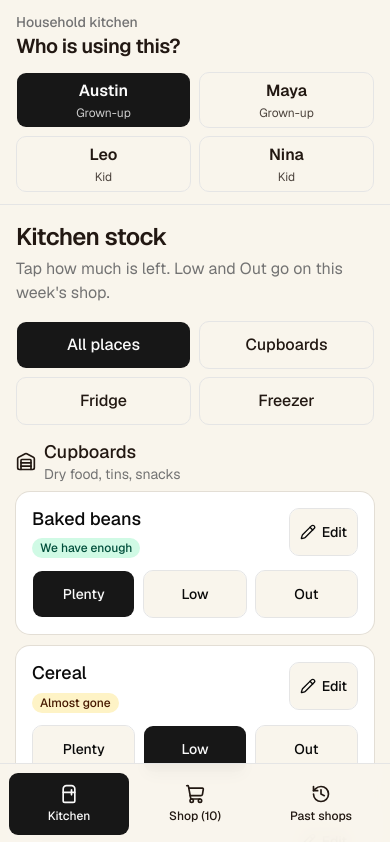
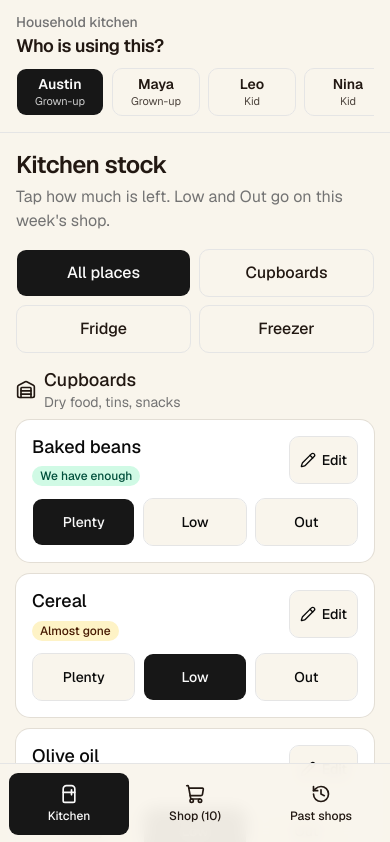
Before and after one commit to oztinjones-jpg/stock-up, a Next.js app: page / in a window 390 px wide. Shown: the top 842 px of the page. Built offline with nearby package versions, Linux system fonts and the light colour scheme.

Commit message:
Tighten phone chrome and clear the shop action bar
Compact the member switcher, pin Finish shop above the thumb nav so it no longer covers list items, and drop next-themes to avoid a hydration overlay on the Kitchen tab.

Co-authored-by: oztin.jones <oztin.jones@gmail.com>

```diff
--- a/src/app/layout.tsx
+++ b/src/app/layout.tsx
@@ -31,6 +31,7 @@ export default function RootLayout({ children }: LayoutProps<"/">) {
     <html
       lang="en"
       className={`${geistSans.variable} ${geistMono.variable} h-full antialiased`}
+      suppressHydrationWarning
     >
       <body className="min-h-dvh bg-background font-sans text-foreground">
         <Providers>{children}</Providers>
--- a/src/components/app-shell.tsx
+++ b/src/components/app-shell.tsx
@@ -51,17 +51,17 @@ export function AppShell() {
     <div className="mx-auto flex min-h-dvh w-full max-w-lg flex-col bg-background">
       <header className="sticky top-0 z-30 border-b bg-background/95 px-4 pb-3 pt-[max(0.75rem,env(safe-area-inset-top))] backdrop-blur">
         <p className="text-sm font-medium text-muted-foreground">Household kitchen</p>
-        <h1 className="text-xl font-semibold tracking-tight">Who is using this?</h1>
-        <div className="mt-3 grid grid-cols-2 gap-2">
+        <h1 className="text-lg font-semibold tracking-tight">Who is using this?</h1>
+        <div className="mt-2 flex gap-2 overflow-x-auto pb-1">
           {MEMBERS.map((member) => (
             <Button
               key={member.id}
               variant={state.currentMemberId === member.id ? "default" : "outline"}
-              className="h-14 flex-col gap-0.5"
+              className="h-12 min-w-[5.5rem] shrink-0 flex-col gap-0 px-3"
               onClick={() => setCurrentMember(member.id)}
             >
-              <span className="text-base font-semibold">{member.name}</span>
-              <span className="text-xs font-normal opacity-80">
+              <span className="text-sm font-semibold">{member.name}</span>
+              <span className="text-[11px] font-normal opacity-80">
                 {member.kind === "kid" ? "Kid" : "Grown-up"}
               </span>
             </Button>
@@ -69,7 +69,7 @@ export function AppShell() {
         </div>
       </header>
 
-      <main className="flex-1 px-4 py-4 pb-28">
+      <main className={`flex-1 px-4 py-4 ${tab === "shop" ? "pb-44" : "pb-28"}`}>
         {tab === "kitchen" ? <KitchenPanel /> : null}
         {tab === "shop" ? <ShopPanel /> : null}
         {tab === "history" ? <HistoryPanel /> : null}
--- a/src/components/providers.tsx
+++ b/src/components/providers.tsx
@@ -1,16 +1,13 @@
 "use client";
 
-import { ThemeProvider } from "next-themes";
-import { Toaster } from "@/components/ui/sonner";
+import { Toaster } from "sonner";
 import { HouseholdProvider } from "@/lib/household-context";
 
 export function Providers({ children }: { children: React.ReactNode }) {
   return (
-    <ThemeProvider attribute="class" defaultTheme="light" enableSystem={false}>
-      <HouseholdProvider>
-        {children}
-        <Toaster position="top-center" />
-      </HouseholdProvider>
-    </ThemeProvider>
+    <HouseholdProvider>
+      {children}
+      <Toaster position="top-center" theme="light" />
+    </HouseholdProvider>
   );
 }
--- a/src/components/shop-panel.tsx
+++ b/src/components/shop-panel.tsx
@@ -159,11 +159,14 @@ export function ShopPanel() {
         Add something else
       </Button>
 
-      <div className="sticky bottom-24 z-20 -mx-4 border-t bg-background/95 px-4 py-3 backdrop-blur">
-        <Button className="h-14 w-full text-base" onClick={() => finishShop()}>
-          <ShoppingBag />
-          Finish shop and save
-        </Button>
+      <div className="h-20" aria-hidden />
+      <div className="pointer-events-none fixed inset-x-0 bottom-[4.75rem] z-30 px-4 pb-[max(0.25rem,env(safe-area-inset-bottom))]">
+        <div className="pointer-events-auto mx-auto max-w-lg">
+          <Button className="h-14 w-full text-base shadow-lg" onClick={() => finishShop()}>
+            <ShoppingBag />
+            Finish shop and save
+          </Button>
+        </div>
       </div>
 
       <ItemFormSheet
```
